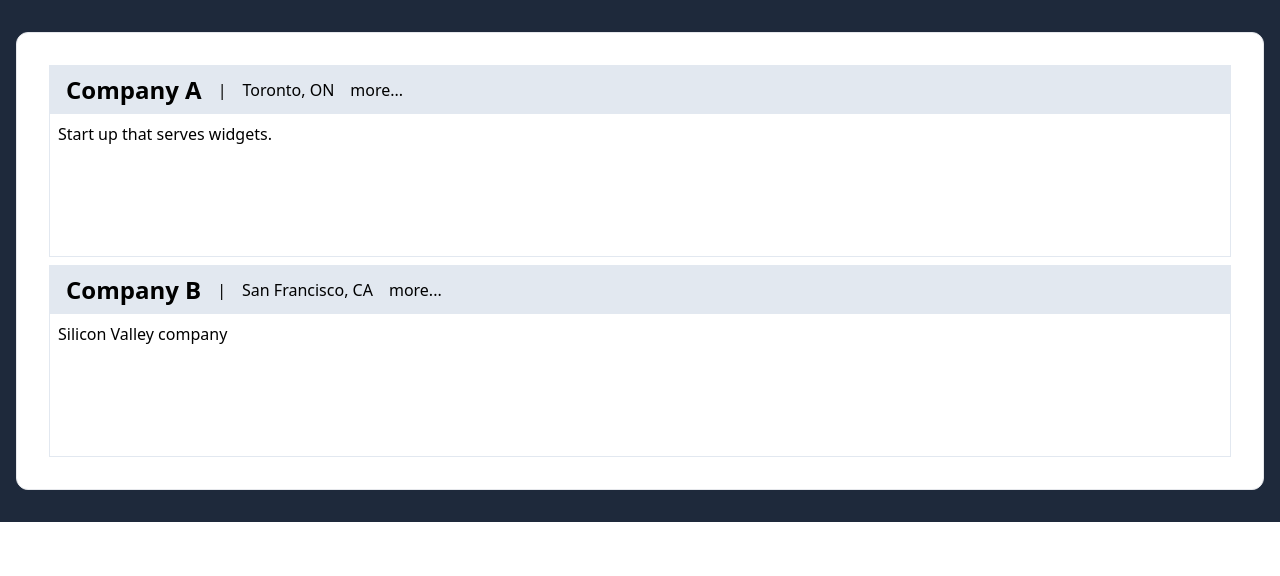
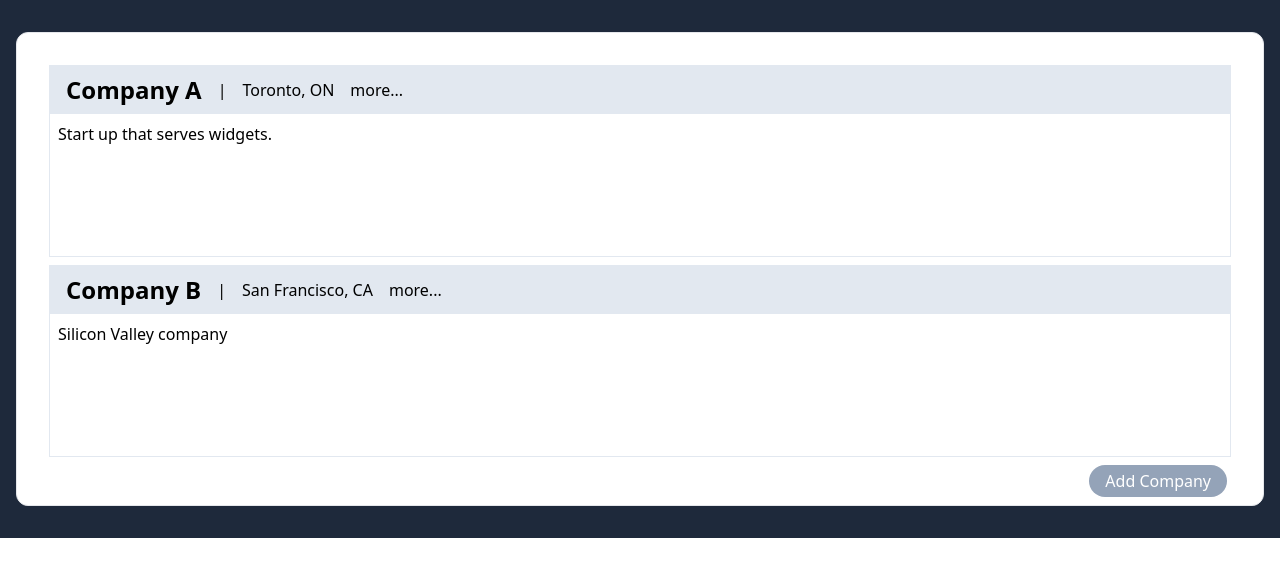
Before and after one commit to thedavidtran/clearbridge, a React (Create React App) app in the folder client/: page / in a window 1280 px wide. Shown: the top 576 px of the page. Built offline with nearby package versions, Linux system fonts and the light colour scheme.

Commit message:
- Insert "Add Company" button

```diff
--- a/client/src/components/ui/Tile.js
+++ b/client/src/components/ui/Tile.js
@@ -17,7 +17,7 @@ const Tile = ({ caption, subCaption, description }) => {
         <h2>{subCaption}</h2>
         <div className="float-right">more...</div>
       </div>
-      <div className="p-2 h-24 min-h-full">
+      <div className="p-2 h-24">
         <p>{description}</p>
       </div>
     </div>
--- a/client/src/pages/Company/Company.js
+++ b/client/src/pages/Company/Company.js
@@ -1,4 +1,5 @@
 import CompanyList from "./CompanyList";
+import CompanyAddButton from "./CompanyAddButton";
 
 const mockData = [
   {
@@ -19,6 +20,11 @@ const Company = () => {
   return (
     <div className="container mx-auto bg-white rounded-xl border p-8 m-4">
       <CompanyList companies={mockData} />
+      <div className="py-2">
+        <div className="float-right">
+          <CompanyAddButton />
+        </div>
+      </div>
     </div>
   );
 };
--- /dev/null
+++ b/client/src/pages/Company/CompanyAddButton.js
@@ -0,0 +1,16 @@
+const addCompanyHandler = () => {
+  console.log("Add Company Clicked!");
+};
+
+const CompanyAddButton = () => {
+  return (
+    <button
+      className="w-100 rounded-full px-4 py-1 mx-1 items-center bg-slate-400 hover:bg-slate-300"
+      onClick={addCompanyHandler}
+    >
+      <span className="text-white">Add Company</span>
+    </button>
+  );
+};
+
+export default CompanyAddButton;
```
